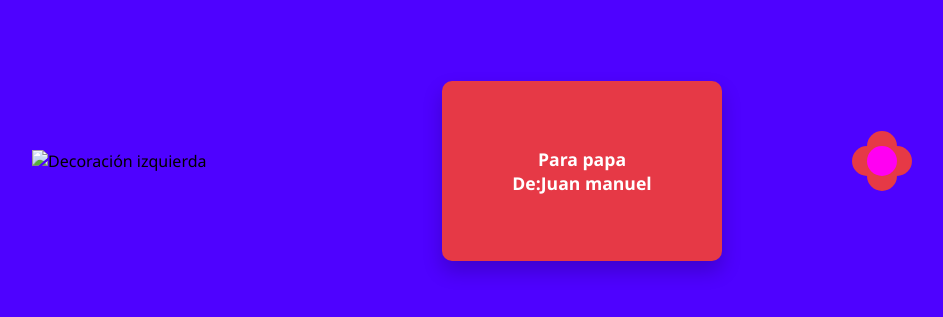
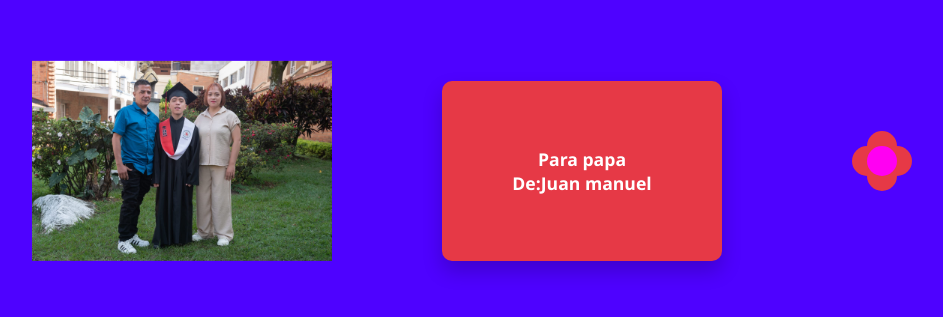
Before and after one commit to Juanma071105/juanma071105.github.io, a plain HTML site: page index.html in a window 1280 px wide. Shown: the part 239-556 px from the top of the page, without its empty margins (68-1011 px from the left). Drawn offline with Linux system fonts and the light colour scheme.

Commit message:
Update and rename Regalo para papa.html to index.html

```diff
--- a/Regalo para papa.html
+++ b/index.html
@@ -15,7 +15,7 @@
   </div>
 
   <!-- Imagen izquierda -->
-  <img src="img/diadegradosconpapa.jpg" alt="Decoración izquierda" class="decoracion izquierda" />
+  <img src="diadegradosconpapa.jpg" alt="Decoración izquierda" class="decoracion izquierda" />
 
   <!-- Sobre interactivo -->
   <div class="card-wrapper" onclick="document.querySelector('.envelope').classList.toggle('open')">
```
